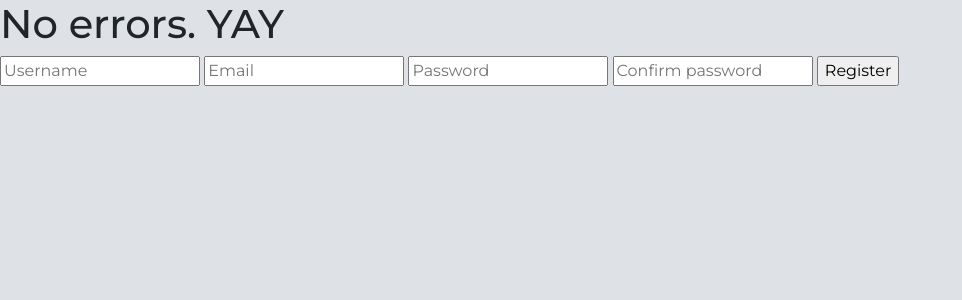
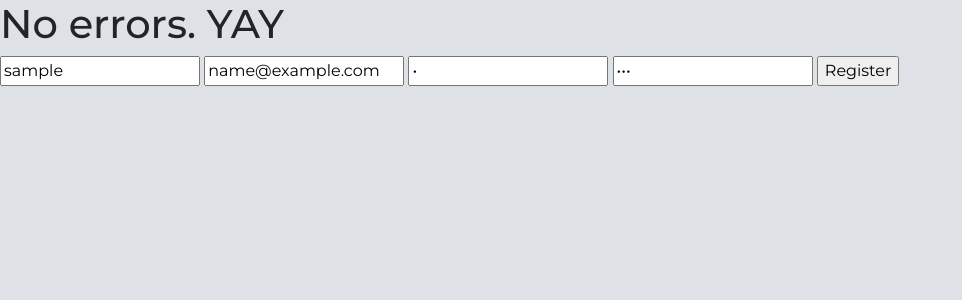
Before and after one commit to maximbarbe/Menu-UDEM-api, a FastAPI app: template templates/register.html in a window 1280 px wide. Shown: the part 82-382 px from the top of the page, without its empty margins (0-962 px from the left). Run offline with FastAPI, Linux system fonts and the light colour scheme; the template is opened without the code that fills it: most values are stand-ins (such as "Sample title", 1, 10 or a date in 2020).

Commit message:
Quality of life improvement

```diff
--- a/main.py
+++ b/main.py
@@ -69,12 +69,12 @@ async def post_register_page(request: Request, form_data: RegisterForm = Depends
     query="SELECT * FROM users WHERE EMAIL = ?"
     res = db_cursor.execute(query, (form_data.email.lower(),))
     if res.fetchall() != []:
-        return templates.TemplateResponse("register.html", {"request": request, 'errors': 'Email déjà existant, veuillez réessayer.'})
+        return templates.TemplateResponse("register.html", {"request": request, 'errors': 'Email déjà existant, veuillez réessayer.', 'form_data': form_data})
     else:
         if form_data.password != form_data.confirmed_password:
-            return templates.TemplateResponse('register.html', {"request": request, 'errors': 'Les mots de passes ne correspondent pas.'})
+            return templates.TemplateResponse('register.html', {"request": request, 'errors': 'Les mots de passes ne correspondent pas.', 'form_data': form_data})
         if not check_password_validity(form_data.password):
-            return templates.TemplateResponse('register.html', {"request": request, 'errors': 'Le mot de passe doit contenir au moins 8 caractères dont au moins 1 lettre majuscule, 1 lettre minuscule, 1 chiffre et 1 caractère spécial.'})
+            return templates.TemplateResponse('register.html', {"request": request, 'errors': 'Le mot de passe doit contenir au moins 8 caractères dont au moins 1 lettre majuscule, 1 lettre minuscule, 1 chiffre et 1 caractère spécial.', 'form_data': form_data})
         query="INSERT INTO users VALUES(?, ?, ?, ?, 'MEMBER')"
         pw = generate_password_hash(password=form_data.password, method="pbkdf2:sha256", salt_length=8)
         db_cursor.execute(query, (None, form_data.username, form_data.email.lower(), pw,))
--- a/templates/register.html
+++ b/templates/register.html
@@ -5,6 +5,7 @@
     {% else %}
         <h1>{{errors}}</h1>
     {% endif %}
+    {% if not form_data %}
     <form method="post" action="/register">
         <input type="text" placeholder="Username" name="username"/>
         <input type="email" placeholder="Email" name="email"/>
@@ -12,4 +13,13 @@
         <input type="password" placeholder="Confirm password" name="confirmed_password"/>
         <input type="submit" value="Register"/>
     </form>
+    {% else %}
+    <form method="post" action="/register">
+        <input type="text" placeholder="Username" name="username" value="{{ form_data.username }}"/>
+        <input type="email" placeholder="Email" name="email" value="{{ form_data.email }}"/>
+        <input type="password" placeholder="Password" name="password" value="{{ form_data.password }}"/>
+        <input type="password" placeholder="Confirm password" name="confirmed_password" value=" {{ form_data.confirmed_password }} "/>
+        <input type="submit" value="Register"/>
+    </form>
+    {% endif %}
 {% endblock %}
```
